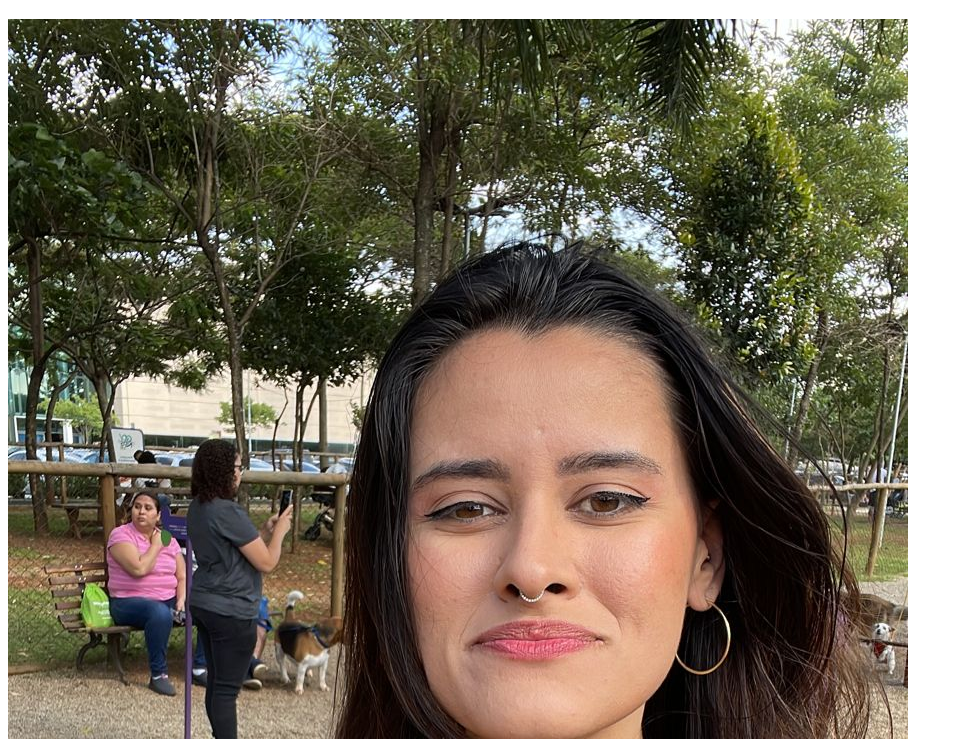
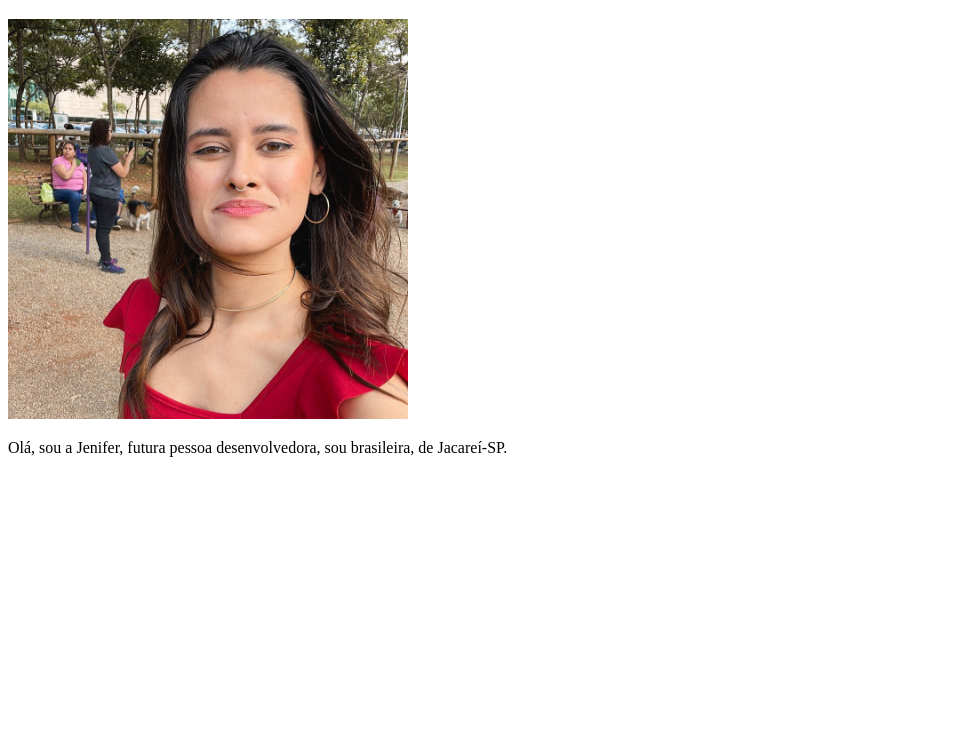
Before and after one commit to jenifermiranda/jenifermiranda.github.io, a plain HTML site: page index.html in a window 1280 px wide. Shown: the part 61-800 px from the top of the page, without its empty margins (0-963 px from the left). Drawn offline with Linux system fonts and the light colour scheme.

Commit message:
altera foto

```diff
--- a/index.html
+++ b/index.html
@@ -5,10 +5,11 @@
     <meta http-equiv="X-UA-Compatible" content="IE=edge">
     <meta name="viewport" content="width=device-width, initial-scale=1.0">
     <title>Jenifer Miranda</title>
+    <link rel="stylesheet" type="text/css" href="style.css">
 </head>
 <body>
     <h1> Jenifer Miranda</h1>
-    <img src="./img/6f7aabf8-f3f7-4769-a906-c07c7abd1d1e.JPG" alt="foto de Jenifer Miranda">
+    <img src="foto01.JPG" alt="foto de Jenifer Miranda" width="400px">
     <p>Olá, sou a Jenifer, futura pessoa desenvolvedora, sou brasileira, de Jacareí-SP.</p>
     <p></p>
 </body>
```
Also changed, not shown: foto01.JPG (added), style.css (added).
